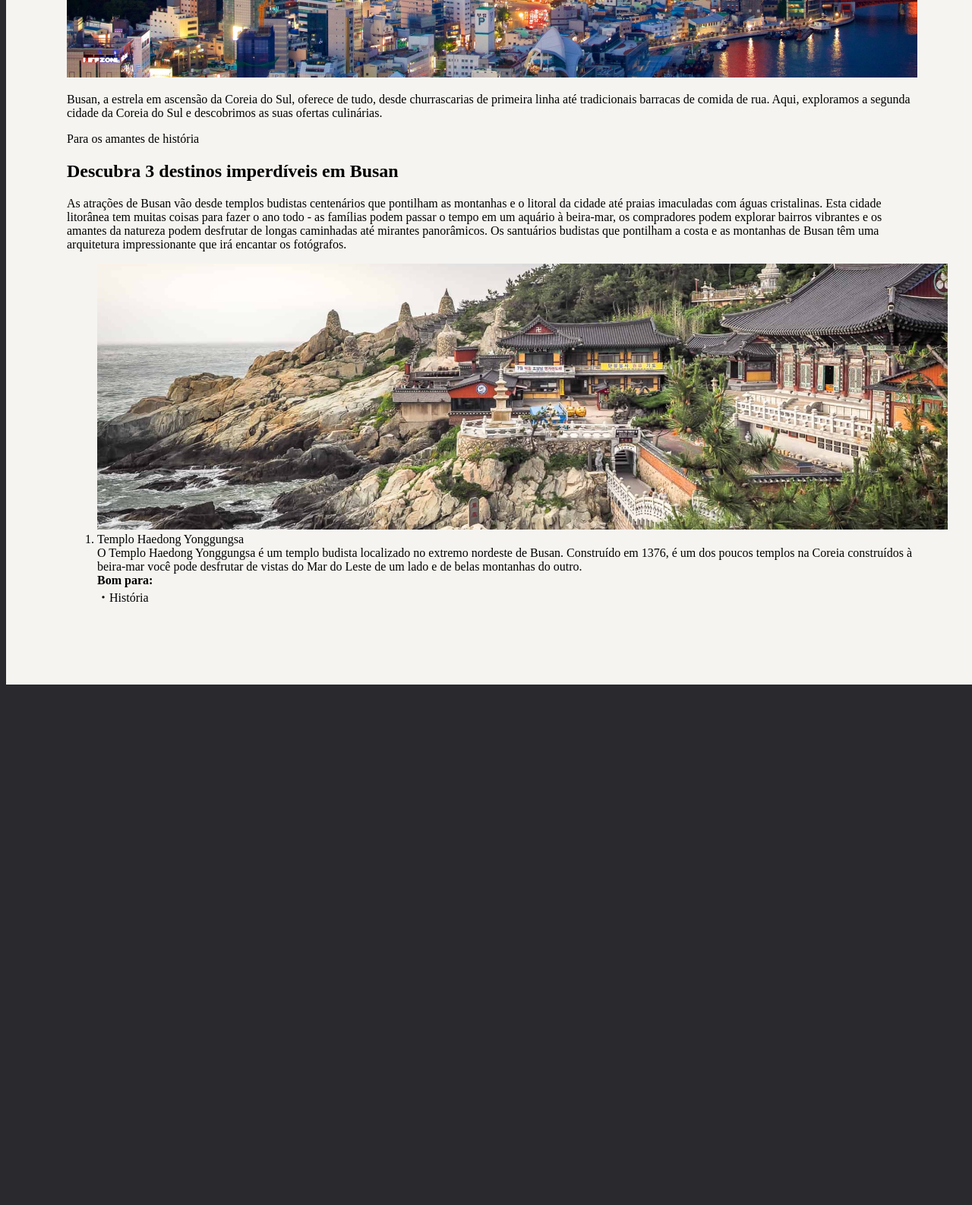
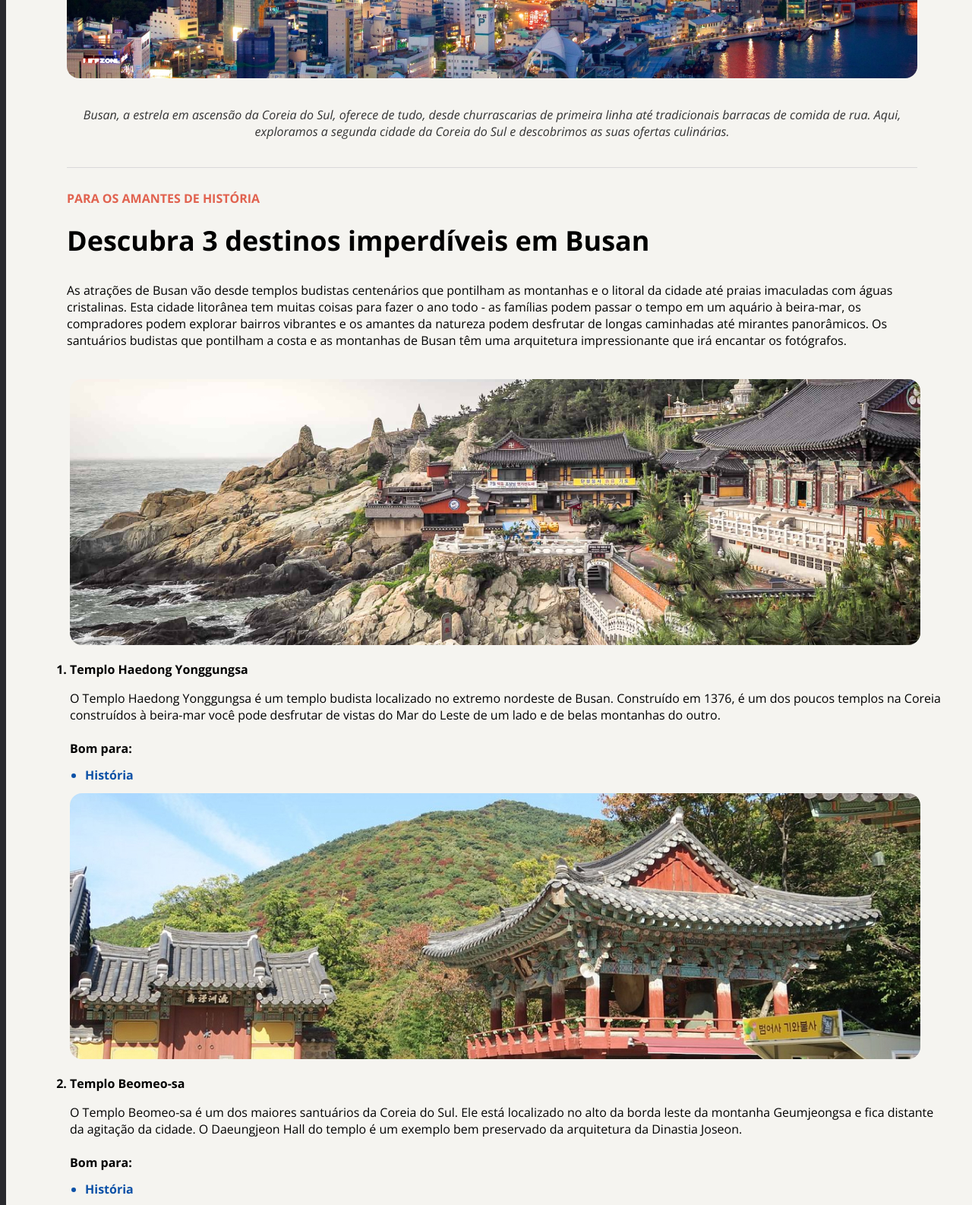
Before and after one commit to isacgouveia/Turismo, a plain HTML site: page index.html in a window 1280 px wide. Shown: the part 840-2426 px from the top of the page at 76% size. Before the commit the page ends 1821 px from the top, so only its background shows below. Drawn offline with nearby package versions, Linux system fonts and the light colour scheme.

Commit message:
Finalização do Projeto

```diff
--- a/css/style.css
+++ b/css/style.css
@@ -1,11 +1,108 @@
+@import url('https://fonts.googleapis.com/css2?family=Open+Sans:ital,wght@0,300..800;1,300..800&display=swap');
+
 body{
     background-color: #29292E;
 }
 
+:root{
+    font-family: "Open Sans", sans-serif;
+    font-optical-sizing: auto;
+    font-style: normal;
+    font-size: 16px;
+}
+
 div.container{
     width: 1280px;
+    height: 3210px;
     margin: 80px auto;
     padding: 88px 80px;
     box-sizing: border-box;
     background-color: #F5F4F0;
 }
+
+div.container p:nth-child(1){
+    color: #E1624F;
+    font-weight: bold;
+    line-height: 0.1;
+}
+div.container img + p{
+    color: #333333;
+    text-align: center;
+    font-style: italic;
+}
+
+h1{
+    font-size: 36px;
+    font-weight: bold;
+}
+
+h2{
+    font-size: 32px;
+    font-weight: bold;
+}
+
+h3{
+    font-size: 32px;
+    font-weight: bold;
+}
+
+
+img{
+    border-radius: 16px;
+    margin-bottom: 16px;
+}
+
+section {
+    margin: 40px 0;
+}
+
+.divider {
+    width: 100%;
+    height: 1px;
+    margin: 36px 0;
+    background-color: #d9d9d9;
+}
+
+section#information ol{
+    margin: 20px -36px;
+}
+
+ul li{
+    line-height: 1;
+    list-style-type: disc;
+    margin: 2px -20px;
+}
+
+.limarker{
+    color: #0C51A7 !important;
+}
+
+ul li:nth-child(1){
+    color: #591B98;
+}
+
+ul li:nth-child(2){
+    color: #E5245E;
+}
+
+ul li:nth-child(3){
+    color: #E95E10;
+}
+
+ol li{
+    font-weight: bold;
+}
+
+div.divider + p{
+    text-align: center;
+}
+
+footer{
+    color: #333333;
+    text-align: center;
+    padding-bottom: 48px;
+}
+
+footer img{
+    vertical-align: middle;
+}
--- a/index.html
+++ b/index.html
@@ -15,9 +15,11 @@
         <img src="img/banner.jpg" alt="Uma linda paisagem de Busan, contendo um enorme mar, prédios brilhantes e montanhas ao fundo.">
         <p>Busan, a estrela em ascensão da Coreia do Sul, oferece de tudo, desde churrascarias de primeira linha até tradicionais barracas de comida de rua. Aqui, exploramos a segunda cidade da Coreia do Sul e descobrimos as suas ofertas culinárias.</p>
 
+        <div class="divider"></div>
+
         <main>
             <section id="discover">
-                <p>Para os amantes de história</p>
+                <p>PARA OS AMANTES DE HISTÓRIA</hp>
                 <h1>Descubra 3 destinos imperdíveis em Busan</h1>
                 <p>
                     As atrações de Busan vão desde templos budistas centenários que pontilham as montanhas e o litoral da cidade até praias imaculadas com águas cristalinas. Esta cidade litorânea tem muitas coisas para fazer o ano todo - as famílias podem passar o tempo em um aquário à beira-mar, os compradores podem explorar bairros vibrantes e os amantes da natureza podem desfrutar de longas caminhadas até mirantes panorâmicos.
@@ -28,15 +30,47 @@
                 <ol>
                     <img src="img/haedong.jpg" alt="O Templo Haedong Yonggungsa é um templo budista localizado no extremo nordeste de Busan. Construído em 1376, é um dos poucos templos na Coreia construídos à beira-mar">
                     <li>Templo Haedong Yonggungsa</li>
+                    <p>
                     O Templo Haedong Yonggungsa é um templo budista localizado no extremo nordeste de Busan. Construído em 1376, é um dos poucos templos na Coreia construídos à beira-mar você pode desfrutar de vistas do Mar do Leste de um lado e de belas montanhas do outro.
-                    <br>
+                    <br><br>
                     <strong>Bom para:</strong> <br>
-                    ・História
+                    <ul>
+                        <li class="limarker">História</li>
+                    </ul>
+                    </p>
+
+                    <img src="img/beomeo-sa.jpg" alt="O Templo Beomeo-sa é um dos maiores santuários da Coreia do Sul. Ele está localizado no alto da borda leste da montanha Geumjeongsa e fica distante da agitação da cidade">
+                    <li>Templo Beomeo-sa</li>
+                    <p>
+                    O Templo Beomeo-sa é um dos maiores santuários da Coreia do Sul. Ele está localizado no alto da borda leste da montanha Geumjeongsa e fica distante da agitação da cidade. O Daeungjeon Hall do templo é um exemplo bem preservado da arquitetura da Dinastia Joseon.
+                    <br><br>
+                    <strong>Bom para:</strong>
+                    <ul>
+                        <li class="limarker">História</li>
+                    </ul>
+                    </p>
+
+                    <img src="img/yongdusan.jpg" alt="O Parque Yongdusan, localizado no centro de Busan, abriga alguns dos monumentos mais importantes da cidade. Você pode ver vistas espetaculares do topo da Torre Busan">
+                    <li>Parque Yongdusan</li>
+                    <p>
+                    O Parque Yongdusan, localizado no centro de Busan, abriga alguns dos monumentos mais importantes da cidade. Você pode ver vistas espetaculares do topo da Torre Busan, de 120 metros de altura. O parque tem 2 museus – confira os instrumentos musicais tradicionais no Museum of World Folk Instruments e mais de 80 veleiros coreanos no Exhibition Hall of World Model Boats.
+                    <br><br>
+                    <strong>Bom para:</strong>
+                    <ul>
+                        <li>Casais</li>
+                        <li>Familias</li>
+                        <li>Orçamento</li>
+                    </ul>
+                    </p>
                 </ol>
 
+                <div class="divider"></div>
+                <p>As melhores coisas para fazer em Busan mostram a reputação da cidade como um importante porto marítimo na Ásia. Frequentemente vista como a essência da Coreia do Sul, você experimentará uma atmosfera única em termos de diversidade étnica e cultural, já que a cidade recebe um público cosmopolita o ano todo. </p>
             </section>
         </main>
-
+        <footer>
+            <p>feito com <img src="img/ph_heart-fill.svg" alt="coração"> Rocketseat</p>
+        </footer>
     </div>
 
 </body>
```
Also changed, not shown: img/ph_heart-fill.svg (added).
